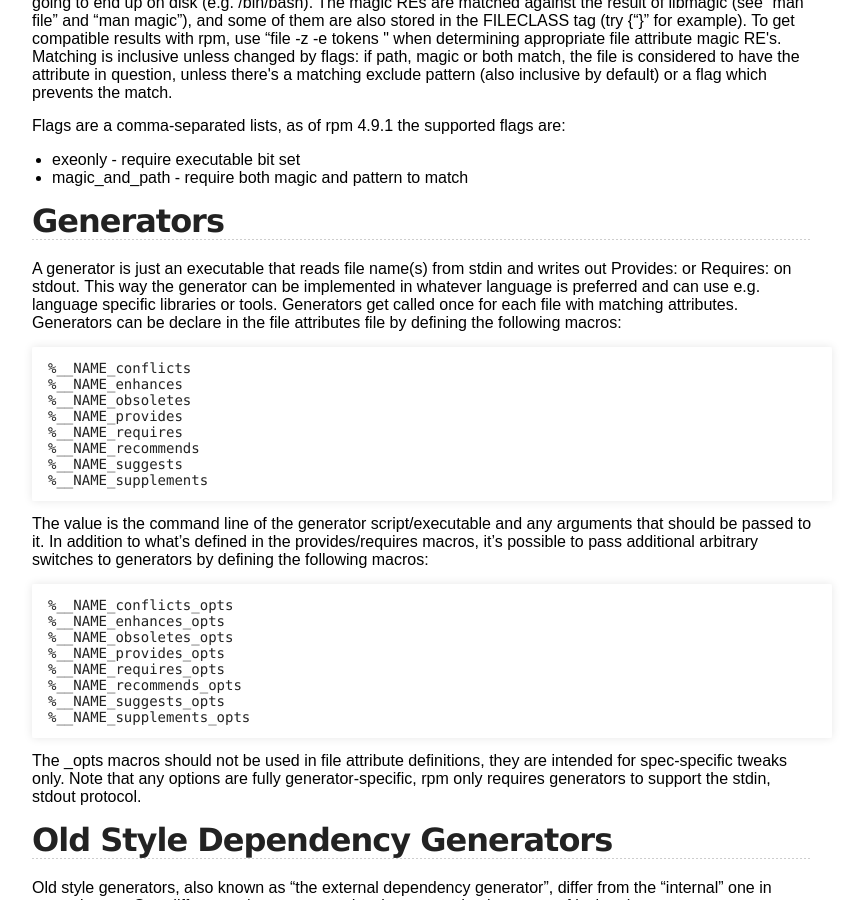
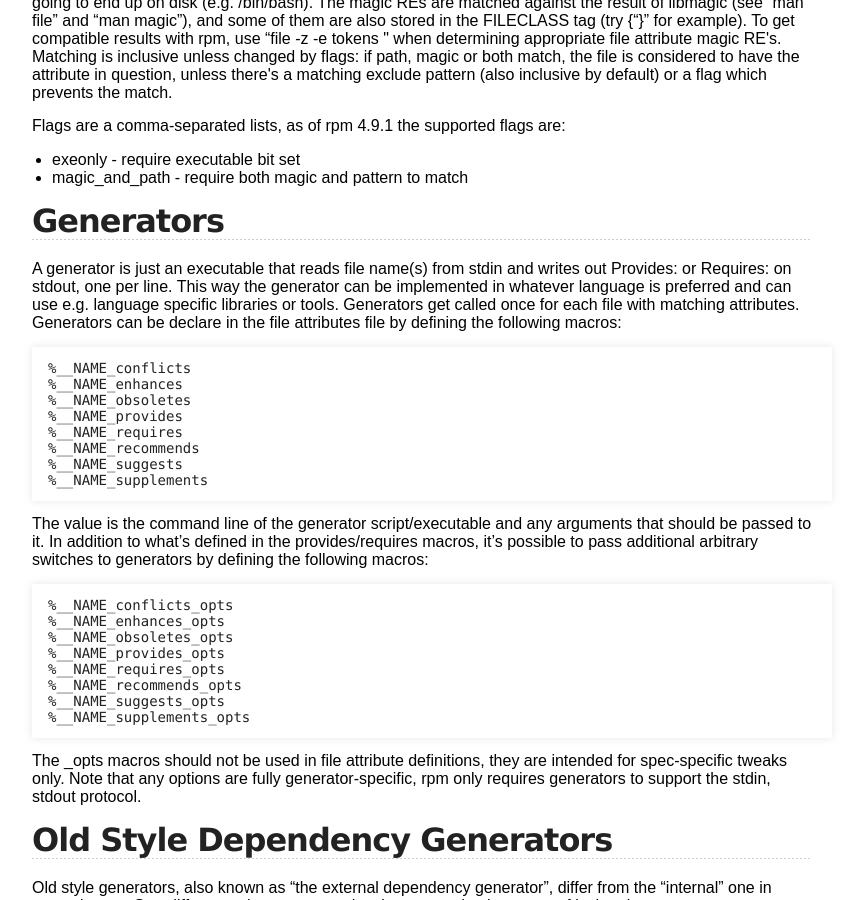
Before and after one commit to rpm-software-management/rpm-web, a Jekyll site: the page built from user_doc/dependency_generators.md, in a window 1280 px wide and 900 px high, scrolled down 1064 px. Shown: the whole window, without its empty margins (218-1060 px from the left). Built offline with Jekyll 4.4.1, drawn with Linux system fonts in a browser that asks for light colours.

Commit message:
Specify that generator input/output is one per line

````diff
--- a/user_doc/dependency_generators.md
+++ b/user_doc/dependency_generators.md
@@ -40,7 +40,7 @@ Flags are a comma-separated lists, as of rpm 4.9.1 the supported flags are:
 * magic_and_path - require both magic and pattern to match
 
 ## Generators
-A generator is just an executable that reads file name(s) from stdin and writes out Provides: or Requires: on stdout. This way the generator can be implemented in whatever language is preferred and can use e.g. language specific libraries or tools. Generators get called once for each file with matching attributes. Generators can be declare in the file attributes file by defining the following macros:
+A generator is just an executable that reads file name(s) from stdin and writes out Provides: or Requires: on stdout, one per line. This way the generator can be implemented in whatever language is preferred and can use e.g. language specific libraries or tools. Generators get called once for each file with matching attributes. Generators can be declare in the file attributes file by defining the following macros:
 
 ```
 %__NAME_conflicts
````
